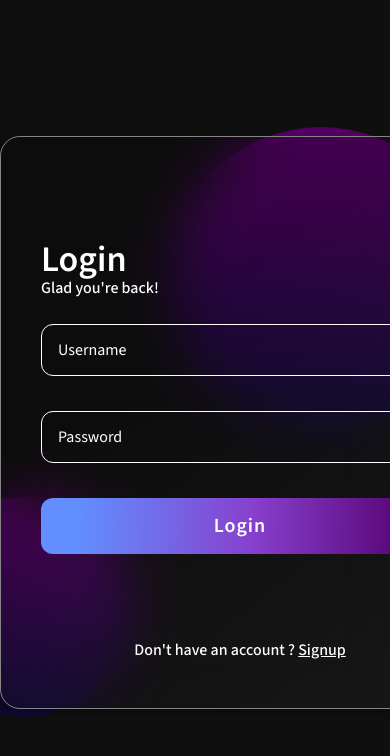
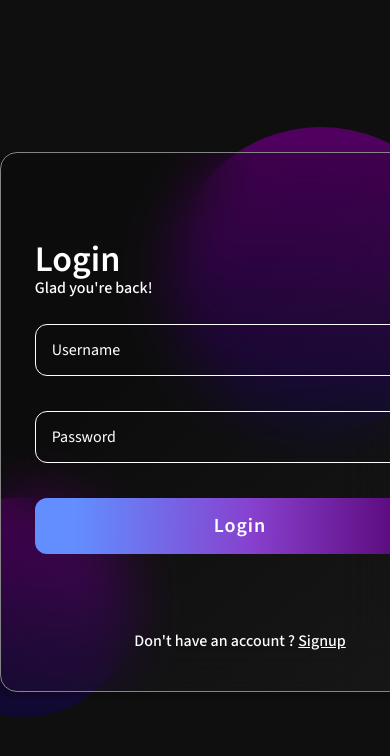
Before and after one commit to danggro/nowted, a React app in the folder frontend/: page /login in a window 390 px wide. Shown: the top 756 px of the page. Built offline with nearby package versions, Linux system fonts and the light colour scheme; no server answers.

Commit message:
fix(style): add responsive to container login and signup auth

```diff
--- a/frontend/src/components/auth/AnotherAuth.tsx
+++ b/frontend/src/components/auth/AnotherAuth.tsx
@@ -6,7 +6,7 @@ import { clearMessage } from 'redux/actions/authActions'
 
 const Span = styled.span<{ page: string }>`
   text-align: center;
-  margin-top: 50px;
+  margin-top: clamp(20px, 4.88vh, 50px);
   font-weight: 500;
   a {
     text-decoration: underline;
--- a/frontend/src/components/auth/ContainerAuth.tsx
+++ b/frontend/src/components/auth/ContainerAuth.tsx
@@ -5,8 +5,9 @@ const Container = styled.div`
   width: 480px;
   display: flex;
   flex-direction: column;
-  padding: 97px 40px 47px 40px;
-  border-radius: 20px;
+  padding: clamp(60px, 9.5vh, 97px) 0 clamp(27px, 4.6vh, 47px) 0;
+  padding-inline: clamp(30px, 4vh, 40px);
+  border-radius: clamp(15px, 2vh, 20px);
   border: 1px solid #858585;
   background: linear-gradient(
       321deg,
```
